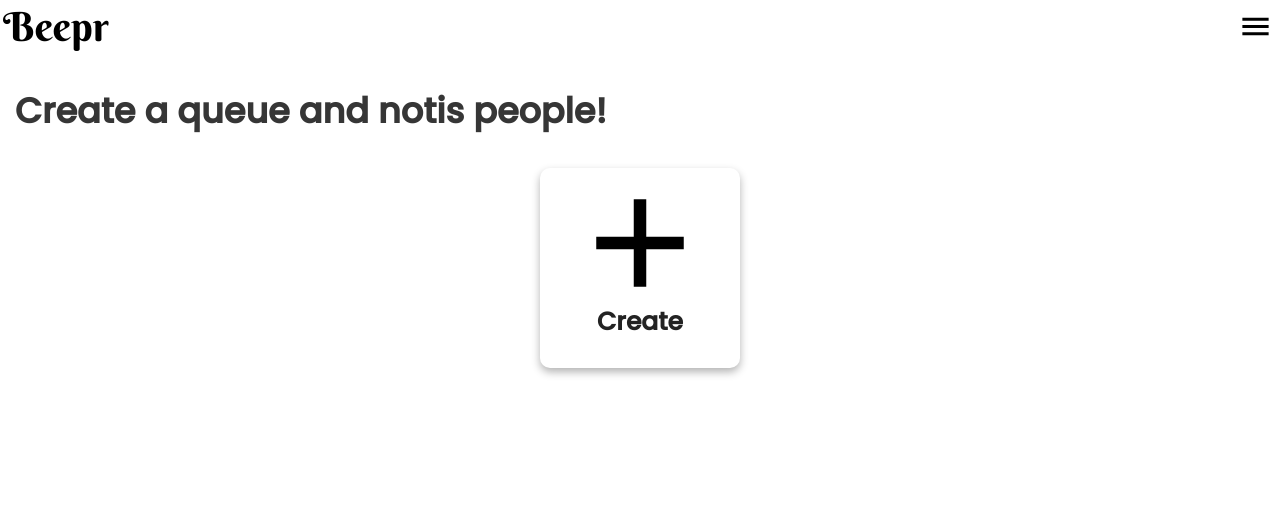
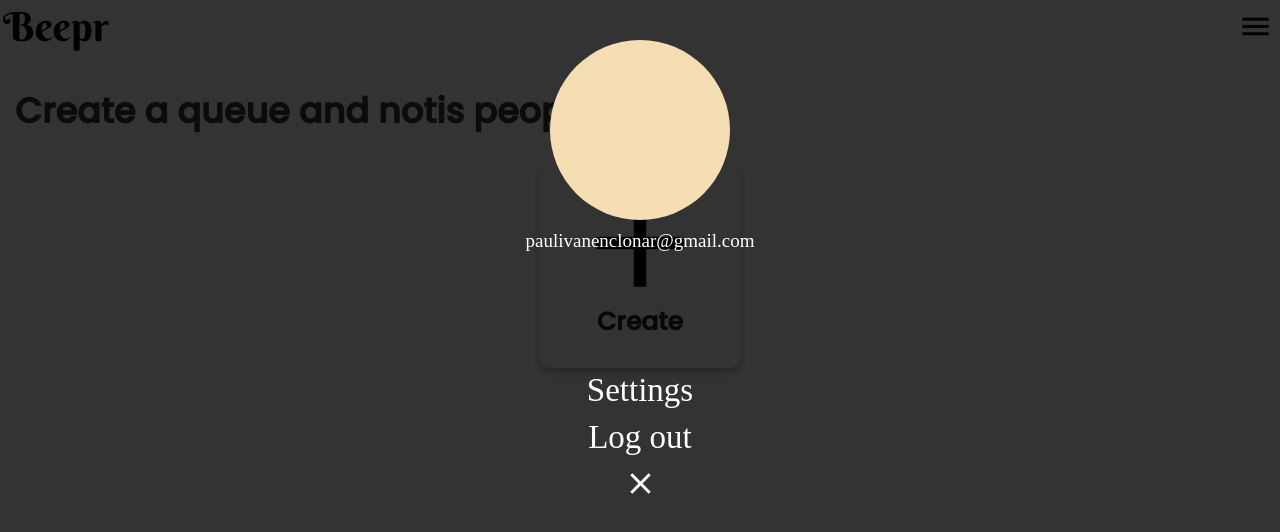
Before and after one commit to IvanEnclonar/beepr, a Next.js app: page / in a window 1280 px wide. Both pictures are taken after a click on the element 1255 px from the left and 26 px from the top of the page. Shown: the top 532 px of the page. Built offline with nearby package versions, Linux system fonts and the light colour scheme.

Commit message:
Finish all the basic UI components. Only need to connect it to a backend to make it functional

```diff
--- /dev/null
+++ b/components/menu.tsx
@@ -0,0 +1,17 @@
+import ClearIcon from '@mui/icons-material/Clear'
+import styles from '../styles/Menu.module.css'
+
+export default function menu(props: { setMenu: (menu: boolean) => void, menu: boolean }) {
+    return (
+        <div className={styles.menu}>
+            <div className={styles.menuMask} onClick={() => { props.setMenu(!menu) }}></div>
+            <div className={styles.menuBody}>
+                <div className={styles.profPicContainer}></div>
+                <div className={styles.menuEmail}>paulivanenclonar@gmail.com</div>
+                <div className={styles.menuText}>Settings</div>
+                <div className={styles.menuText}>Log out</div>
+                <div className={styles.menuText} onClick={() => { props.setMenu(!menu) }}><ClearIcon sx={{ fontSize: 35 }} /></div>
+            </div>
+        </div>
+    );
+};
--- a/components/navbar.tsx
+++ b/components/navbar.tsx
@@ -1,11 +1,16 @@
 import styles from '@/styles/Nav.module.css'
 import MenuIcon from '@mui/icons-material/Menu'
 
-export default function navbar() {
+type setMenuFunction = (value: boolean) => void;
+
+export default function navbar(props: { setMenu: setMenuFunction, menu: boolean }) {
+
     return (
-        <nav className={styles.container}>
-            <div className="logo">Beepr</div>
-            <div className="buttonContainer"><MenuIcon fontSize="large" /></div>
-        </nav>
+        <>
+            <nav className={styles.container}>
+                <div className="logo">Beepr</div>
+                <div className="buttonContainer" onClick={() => { props.setMenu(!props.menu) }}><MenuIcon fontSize="large" /></div>
+            </nav>
+        </>
     )
 }
--- a/pages/index.tsx
+++ b/pages/index.tsx
@@ -5,11 +5,13 @@ import AddIcon from '@mui/icons-material/Add'
 import { useState } from 'react'
 import TextField from '@mui/material/TextField'
 import Button from '@mui/material/Button'
+import { db } from '../util/firebase'
 import ClearIcon from '@mui/icons-material/Clear'
-import { db } from '../util/firebase'
+import Menu from '../components/menu'
 
 export default function Home() {
   const [form, setForm] = useState(false);
+  const [menu, setMenu] = useState(false);
   const [queueName, setQueueName] = useState("");
 
 
@@ -36,12 +38,16 @@ export default function Home() {
         <meta name="viewport" content="width=device-width, initial-scale=1" />
       </Head>
       <main>
-        <Navbar />
+        <Navbar setMenu={setMenu} menu={menu} />
         <h2 className={styles.mainText}>Create a queue and notis people!</h2>
         <div className={styles.card} onClick={() => { setForm(!form) }}>
           <AddIcon sx={{ fontSize: 150 }} />
           <div className={styles.cardText}>Create</div>
         </div>
+
+
+        {/* Menu Form */}
+        {menu && <Menu setMenu={setMenu} menu={menu} />}
 
         {/* Queue Name form */}
         <div className={form ? styles.openForm : styles.closeForm}>
--- /dev/null
+++ b/styles/CLanding.module.css
@@ -0,0 +1,16 @@
+.nav {
+    padding-left: 3px;
+}
+
+.container {
+    margin: 10px auto 0px;
+    height: 85vh;
+    width: 95%;
+    display: grid;
+    place-items: center;
+}
+
+.text {
+    font-size: 40px;
+    text-align: center;
+}
--- /dev/null
+++ b/styles/Menu.module.css
@@ -0,0 +1,48 @@
+.menu {
+    height: 100vh;
+    width: 100vw;
+    display: flex;
+    align-items: center;
+    flex-direction: column;
+    position: fixed;
+    top: 0px;
+}
+
+.menuMask {
+    position: absolute;
+    top: 0px;
+    right: 0px;
+    height: 100vh;
+    width: 100vw;
+    background-color: rgba(0, 0, 0, 0.799);
+    z-index: 20;
+}
+
+.menuBody {
+    color: white;
+    z-index: 25;
+    display: flex;
+    flex-direction: column;
+    align-items: center;
+    justify-content: center;
+    margin-top: 40px;
+}
+
+.profPicContainer {
+    height: 180px;
+    width: 180px;
+    border-radius: 50%;
+    margin-bottom: 10px;
+    background-color: wheat;
+}
+
+.menuEmail {
+    font-size: 19px;
+    margin-bottom: 120px;
+}
+
+.menuText {
+    cursor: pointer;
+    font-size: 33px;
+    margin-bottom: 10px;
+}
```
Also changed, not shown: pages/c/[queues]/index.tsx (added, +14 -0 lines).
